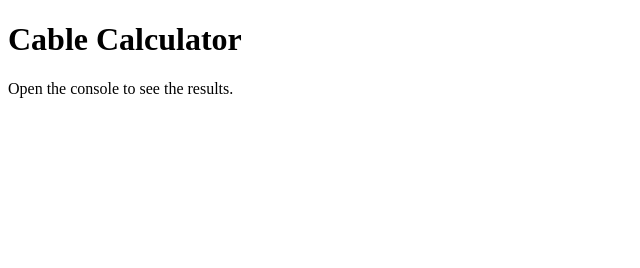
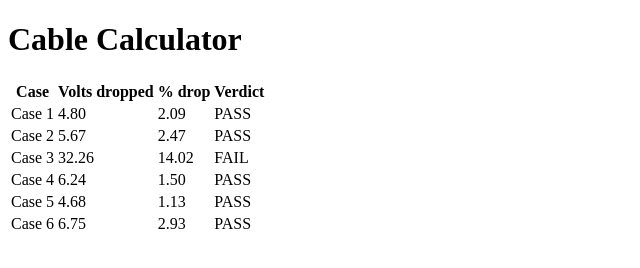
Before and after one commit to Osmoore/p2-cable-calculator, a plain HTML site: page index.html in a window 1280 px wide. Shown: the whole page, without its empty margins (0-640 px from the left). Drawn offline with Linux system fonts and the light colour scheme.

Commit message:
p2: render results as a table on the page

```diff
--- a/index.html
+++ b/index.html
@@ -7,7 +7,14 @@
     </head>
     <body>
         <h1>Cable Calculator</h1>
-        <p>Open the console to see the results.</p>
+
+        <table>
+            <thead>
+                <tr><th>Case</th><th>Volts dropped</th><th>% drop</th><th>Verdict</th></tr>
+            </thead>
+            <tbody id="results"></tbody>
+        </table>
+
         <script src="script.js"></script>
     </body>
 </html>
--- a/script.js
+++ b/script.js
@@ -71,10 +71,15 @@ const cases = [
   { name: "Case 6", length: 200, current: 15, csa: 16,  supply: "single", voltage: 230, circuit: "power" },
 ];
 
+let rows = "";
+
 for (const run of cases) {
   const resistance = calculateConductorResistance(RHO_COPPER, run.length, run.csa);
   const volts = calculateVoltageDrop(getPhaseFactor(run.supply), resistance, run.current);
   const percent = calculateDropPercent(volts, run.voltage);
   const result = evaluateVerdict(percent, getDropLimit(run.circuit));
   console.log(`${run.name}: ${volts.toFixed(2)} V | ${percent.toFixed(2)} % | ${result}`);
+  rows += `<tr><td>${run.name}</td><td>${volts.toFixed(2)}</td><td>${percent.toFixed(2)}</td><td>${result}</td></tr>`;
 }
+
+document.getElementById("results").innerHTML = rows;
```
